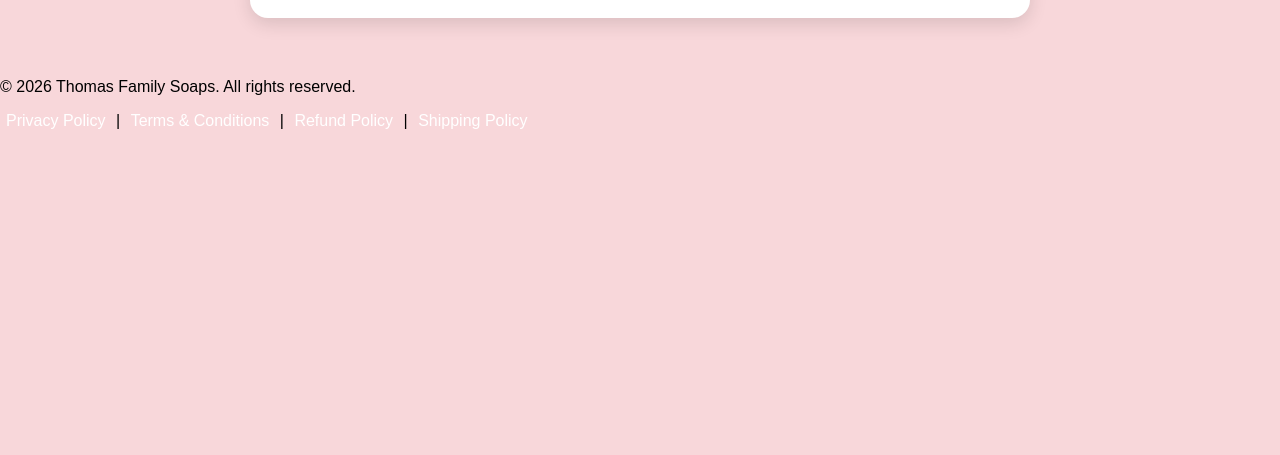
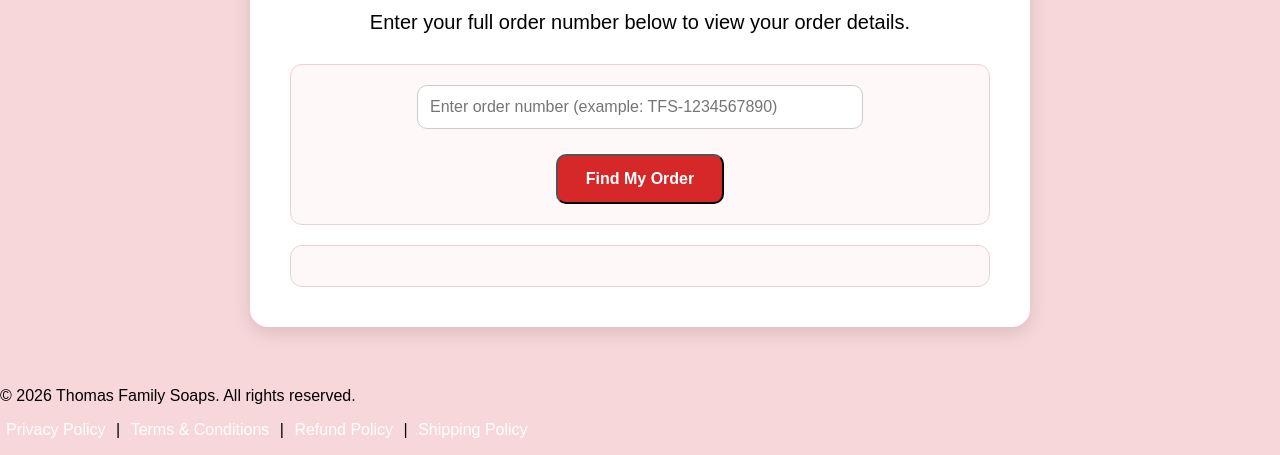
Before and after one commit to Thomasfamillysoaps/thomas-family-soaps, a website: page orders.html in a window 1280 px wide. Shown: the part 471-926 px from the top of the page. Before the commit the page ends 800 px from the top, so only its background shows below. Drawn offline with Linux system fonts and the light colour scheme; no server answers.

Commit message:
Add files via upload

```diff
--- a/orders.html
+++ b/orders.html
@@ -3,14 +3,14 @@
 <head>
     <meta charset="UTF-8">
     <meta name="viewport" content="width=device-width, initial-scale=1.0">
-    <title>My Orders | Thomas Family Soaps</title>
+    <title>Find My Order | Thomas Family Soaps</title>
     <link rel="stylesheet" href="success.css">
 </head>
 <body>
 
     <header class="store-header">
         <img src="tfs logo.png" alt="Thomas Family Soaps Logo" class="logo">
-        <h1>My Orders</h1>
+        <h1>Find My Order</h1>
 
         <nav class="navbar">
             <a href="index.html">Home</a>
@@ -18,12 +18,37 @@
             <a href="shop.html">Shop Our Soaps</a>
             <a href="contact.html">Contact Us</a>
             <a href="cart.html" id="cart-link">🛒 View Your Cart (0)</a>
-            <a href="orders.html">📦 My Orders</a>
+            <a href="orders.html">📦 Find My Order</a>
         </nav>
     </header>
 
     <section class="success-container">
-        <div id="orders-list"></div>
+        <h2>Look Up Your Order</h2>
+        <p class="success-message">
+            Enter your full order number below to view your order details.
+        </p>
+
+        <div class="order-summary">
+            <input
+                type="text"
+                id="order-lookup-input"
+                placeholder="Enter order number (example: TFS-1234567890)"
+                style="width: 100%; max-width: 420px; padding: 12px; font-size: 16px; border-radius: 10px; border: 1px solid #ccc; margin-bottom: 15px;"
+            >
+
+            <br>
+
+            <button
+                type="button"
+                class="continue-btn"
+                onclick="lookupOrder()"
+            >
+                Find My Order
+            </button>
+        </div>
+
+        <p id="lookup-order-number" class="order-number"></p>
+        <div id="lookup-order-result" class="order-summary"></div>
     </section>
 
     <footer class="footer">
@@ -41,7 +66,6 @@
     <script src="cart.js?v=2"></script>
     <script>
         document.addEventListener("DOMContentLoaded", () => {
-            displayOrders();
             updateCartCount();
         });
     </script>
```
